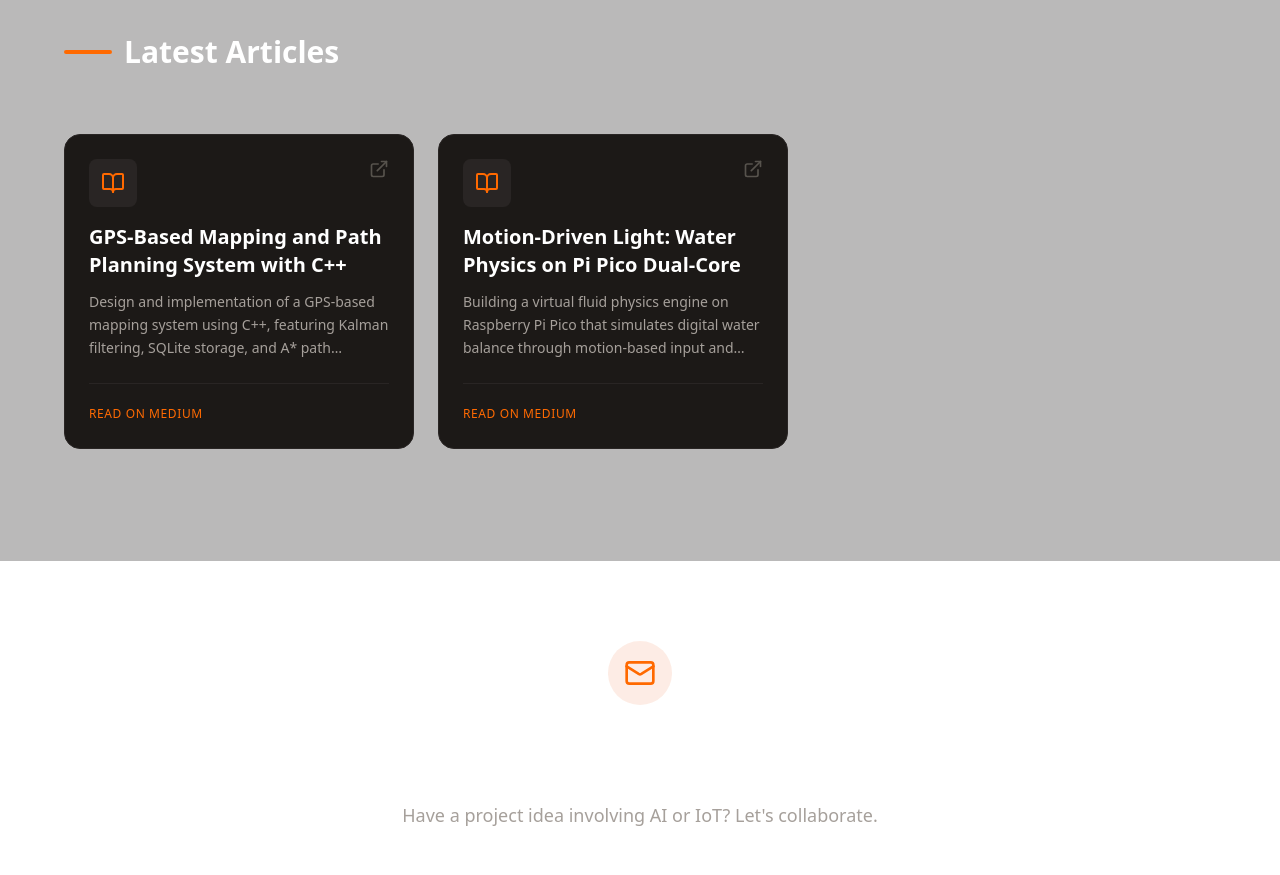
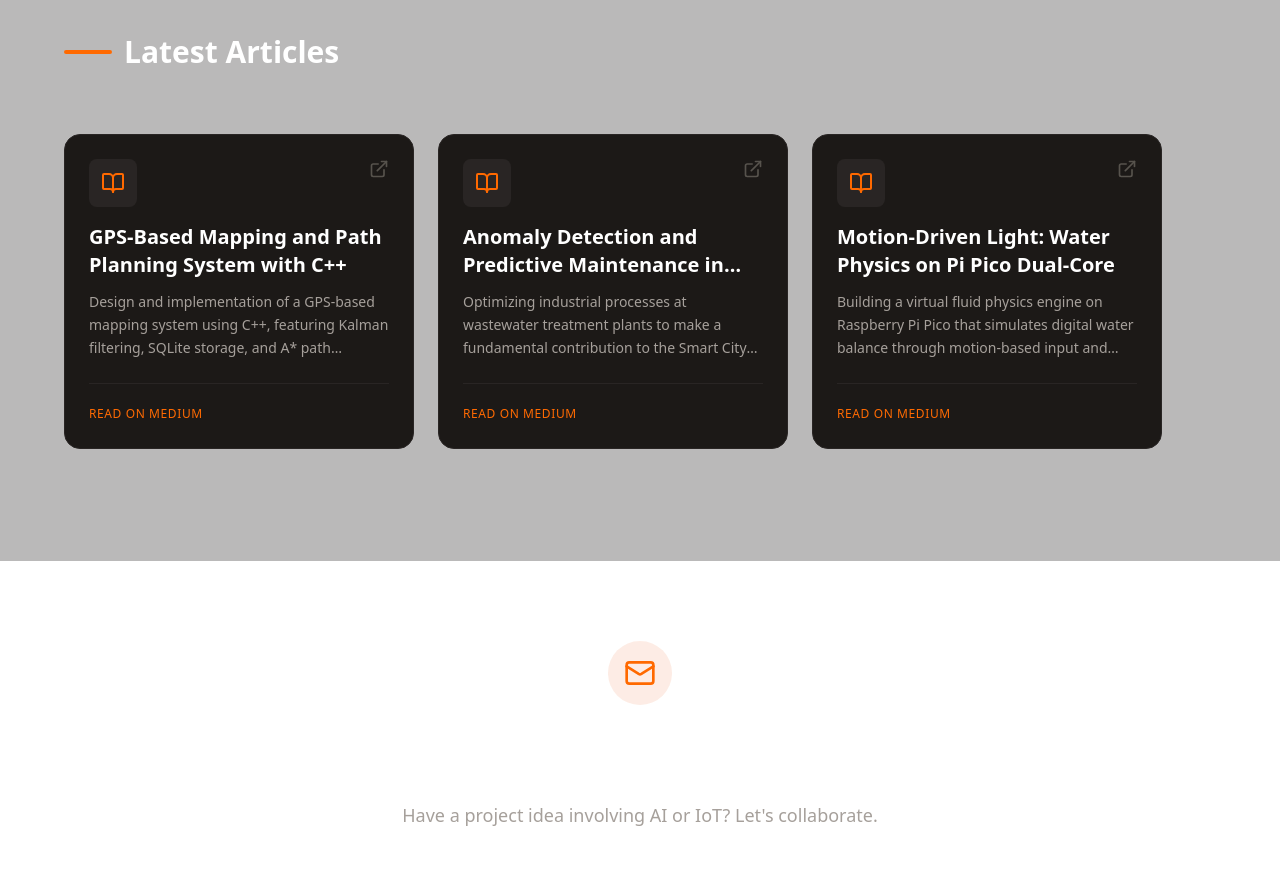
Before and after one commit to oznurkarahasan/my-ai-portfolio, a Next.js app: page / in a window 1280 px wide. Shown: the part 2120-2995 px from the top of the page. Built offline with nearby package versions, Linux system fonts and the light colour scheme.

Commit message:
new article add

```diff
--- a/src/data/portfolioData.ts
+++ b/src/data/portfolioData.ts
@@ -115,6 +115,11 @@ export const portfolioData = {
                     title: "Motion-Driven Light: Water Physics on Pi Pico Dual-Core",
                     summary: "Building a virtual fluid physics engine on Raspberry Pi Pico that simulates digital water balance through motion-based input and dynamic LED output.",
                     link: "https://medium.com/@oznurkarahasann/motion-driven-light-water-physics-pi-pico-dual-core-f170fa815a83"
+                },
+                {
+                    title: "Anomaly Detection and Predictive Maintenance in Wastewater Treatment Plants",
+                    summary: "Optimizing industrial processes at wastewater treatment plants to make a fundamental contribution to the Smart City ecosystem",
+                    link: "https://medium.com/@oznurkarahasann/anomaly-detection-and-predictive-maintenance-in-wastewater-treatment-plants-aeddbfcad743"
                 }
             ]
         },
--- /dev/null
+++ b/src/posts/waste-water.md
@@ -0,0 +1,9 @@
+---
+title: "Anomaly Detection and Predictive Maintenance in Wastewater Treatment Plants"
+summary: "Optimizing industrial processes at wastewater treatment plants to make a fundamental contribution to the Smart City ecosystem"
+date: "2024-02-20"
+link: "https://medium.com/@oznurkarahasann/anomaly-detection-and-predictive-maintenance-in-wastewater-treatment-plants-aeddbfcad743"
+language: "en"
+---
+
+Wastewater treatment plants play a critical role in managing water resources and protecting the environment for a sustainable future. In modern times, ecosystems and global economies are threatened by climate change, water pollution, and numerous environmental issues. These wastewater treatment plants are essential for maintaining water quality and preventing contamination. However, the pumps, sensors, and other mechanical equipment used in these plants can deteriorate over time. Without regular monitoring, these deteriorations can lead to unexpected failures, resulting in plant shutdowns, unpleasant odors, and high maintenance costs. In the long term, wastewater contamination can lead to soil degradation, chronic disease outbreaks, significant economic losses, and social discontent. These effects can also contribute to environmental degradation and economic losses. In rapidly urbanizing areas and aging industrial zones, the risk of such failures can be particularly severe.
```
